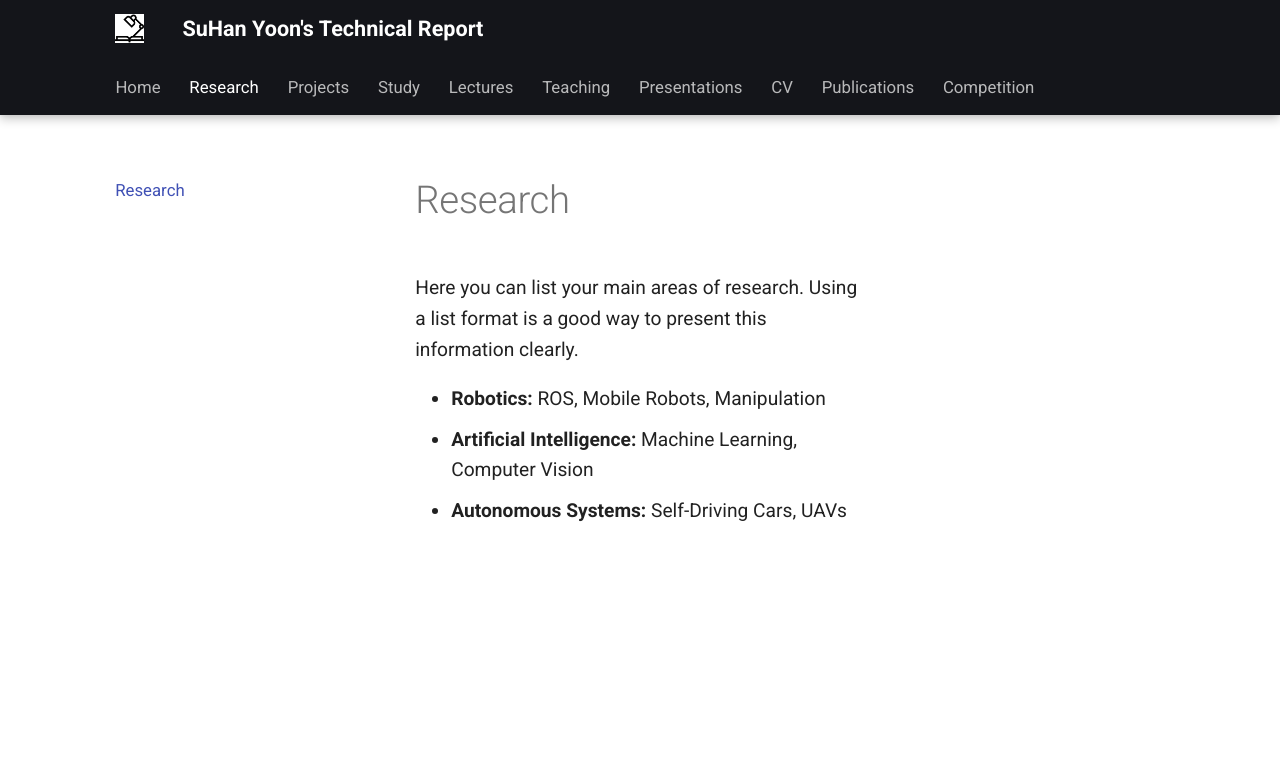
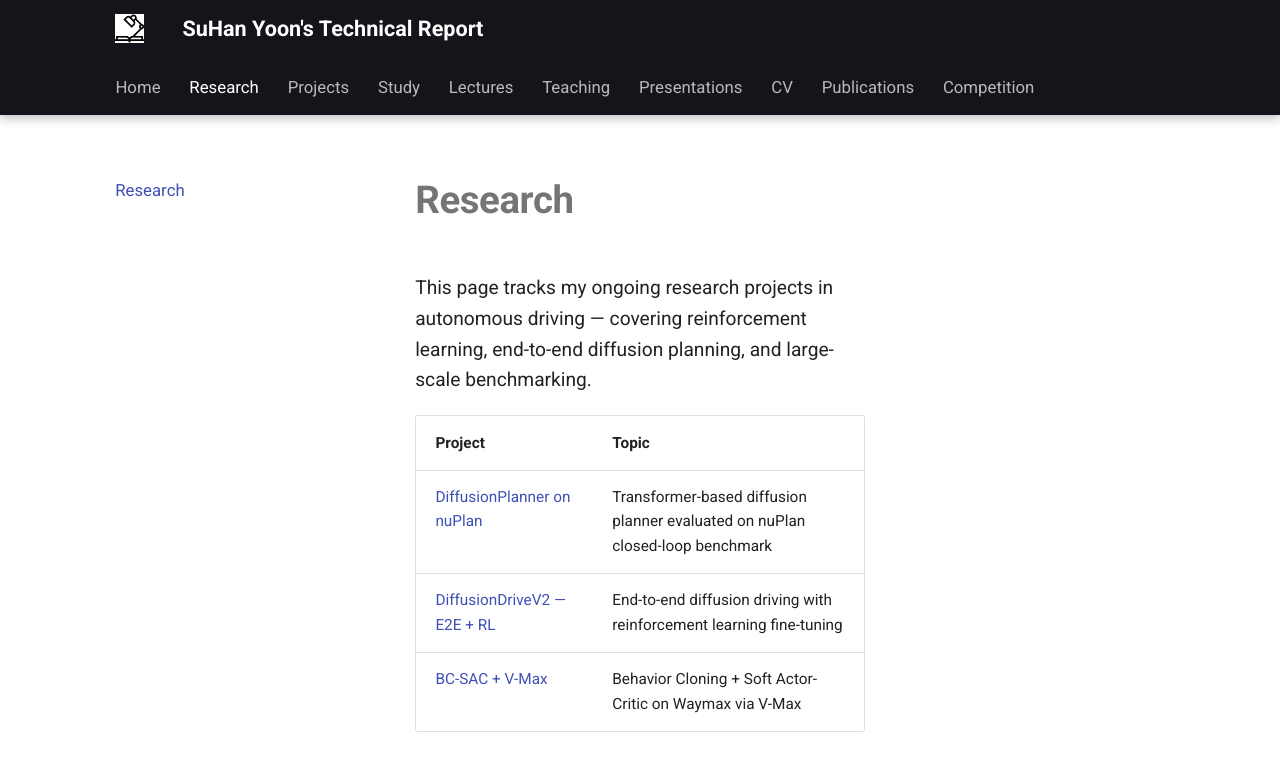
Before and after one commit to YSH-research/YSH-research.github.io, an MkDocs documentation site: the page built from docs/research.md, in a window 1280 px wide. Shown: the top 771 px of the page. Built offline with MkDocs 1.6.1 and Material for MkDocs 9.7.7, drawn with Linux system fonts in a browser that asks for light colours.

Commit message:
Activate Research page with links to 3 ongoing projects

```diff
--- a/docs/research.md
+++ b/docs/research.md
@@ -1,7 +1,9 @@
-# Research
+# **Research**
 
-Here you can list your main areas of research. Using a list format is a good way to present this information clearly.
+This page tracks my ongoing research projects in autonomous driving — covering reinforcement learning, end-to-end diffusion planning, and large-scale benchmarking.
 
-- **Robotics:** ROS, Mobile Robots, Manipulation
-- **Artificial Intelligence:** Machine Learning, Computer Vision
-- **Autonomous Systems:** Self-Driving Cars, UAVs
+| Project | Topic |
+|---------|-------|
+| [DiffusionPlanner on nuPlan](Research/DiffusionPlanner_Nuplan.md) | Transformer-based diffusion planner evaluated on nuPlan closed-loop benchmark |
+| [DiffusionDriveV2 — E2E + RL](Research/DiffusionDriveV2_E2E,RL.md) | End-to-end diffusion driving with reinforcement learning fine-tuning |
+| [BC-SAC + V-Max](Research/BC-SAC_VMax.md) | Behavior Cloning + Soft Actor-Critic on Waymax via V-Max |
```
